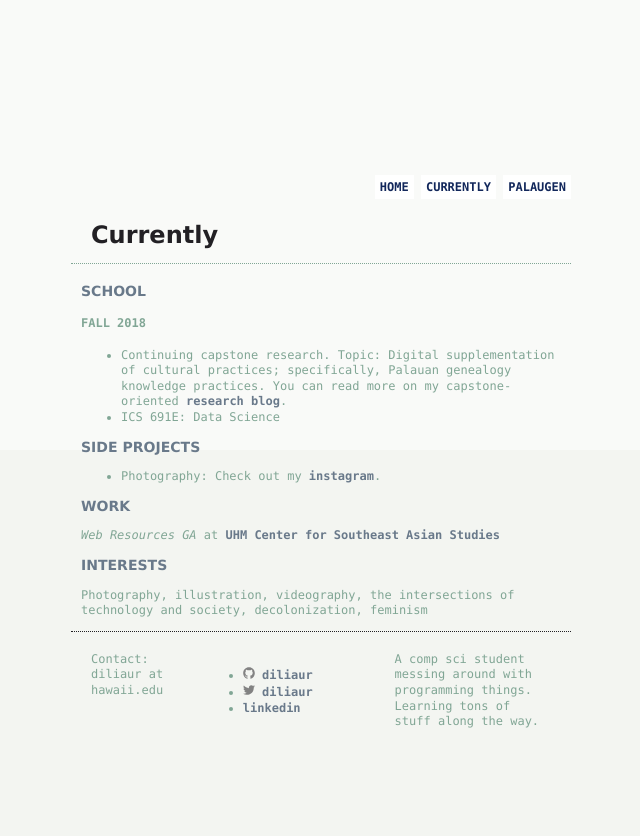
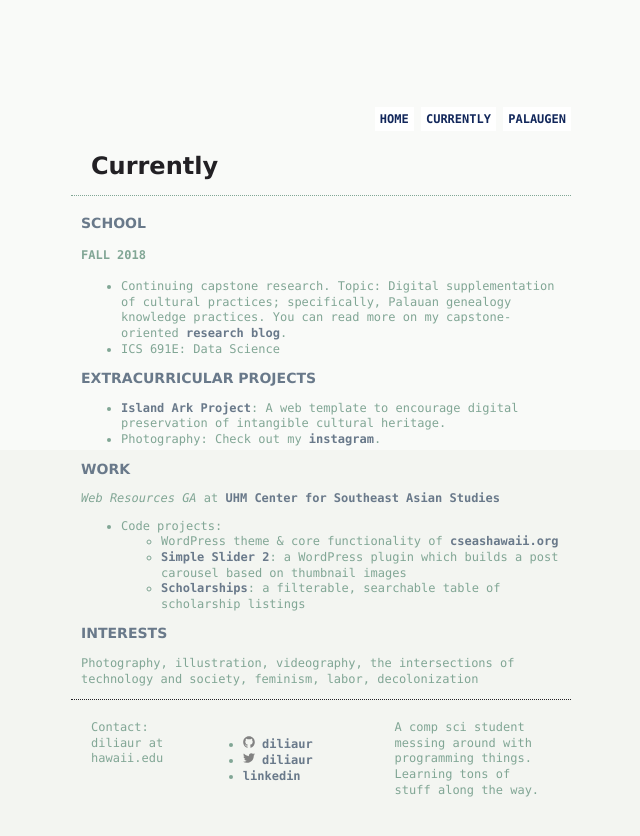
Before and after one commit to diliaur/diliaur.github.io, a Jekyll site: the page built from currently.md, in a window 1280 px wide. Shown: the top 836 px of the page, without its empty margins (319-959 px from the left). Built offline with Jekyll 4.4.1, drawn with Linux system fonts in a browser that asks for light colours; nearby versions of some CDN libraries.

Commit message:
add more projects

```diff
--- a/currently.md
+++ b/currently.md
@@ -10,12 +10,17 @@ title: Currently
 * Continuing capstone research. Topic: Digital supplementation of cultural practices; specifically, Palauan genealogy knowledge practices. You can read more on my capstone-oriented [research blog](http://palaugen.wordpress.com).
 * ICS 691E: Data Science
 
-### Side Projects
+### Extracurricular Projects
 
+* [Island Ark Project](http://www.islandarkproject.org): A web template to encourage digital preservation of intangible cultural heritage.
 * Photography: Check out my [instagram](http://www.instagram.com/diliaur.jpg).
 
 ### Work
 _Web Resources GA_ at [UHM Center for Southeast Asian Studies](http://www.cseashawaii.org)
+* Code projects:
+  * WordPress theme & core functionality of [cseashawaii.org](http://www.cseashawaii.org)
+  * [Simple Slider 2](https://github.com/diliaur/simple-slider-2): a WordPress plugin which builds a post carousel based on thumbnail images
+  * [Scholarships](https://github.com/diliaur/scholarships): a filterable, searchable table of scholarship listings
 
 ### Interests
-Photography, illustration, videography, the intersections of technology and society, decolonization, feminism
+Photography, illustration, videography, the intersections of technology and society, feminism, labor, decolonization
```
